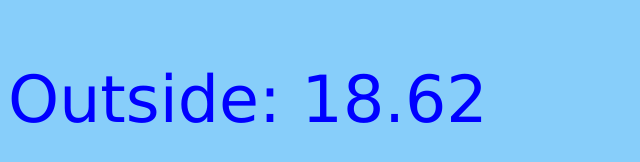
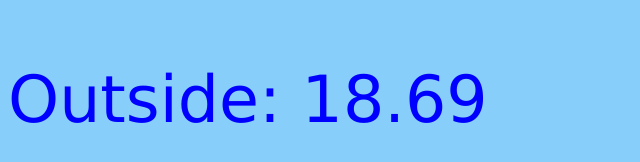
Before and after one commit to kpjt/turk64.github.io, a plain HTML site: page index.html in a window 1280 px wide. Shown: the part 268-430 px from the top of the page, 0-640 px from the left. Drawn offline with Linux system fonts and the light colour scheme.

Commit message:
Initial commit

```diff
--- a/index.html
+++ b/index.html
@@ -24,7 +24,7 @@
 
             <p  style='font-family:verdana; font-size:65px;  color:firebrick;'> Reload In: <span id='timer'></span></p>
 
-            <p  style='font-family:verdana; font-size:65px;  color:blue;'> Outside: 18.62
+            <p  style='font-family:verdana; font-size:65px;  color:blue;'> Outside: 18.69
 </span></p>
 
        </body></html>
```
